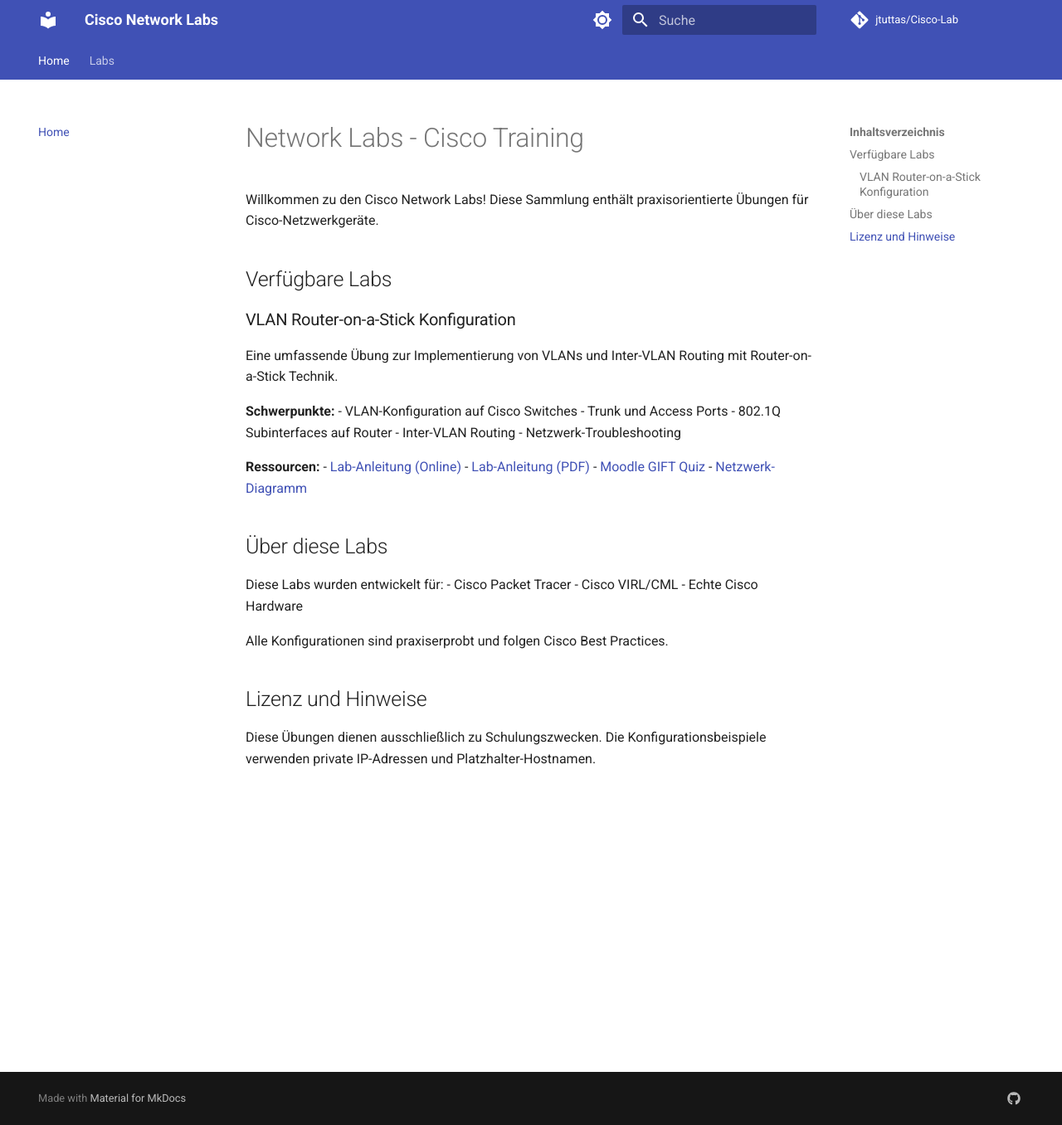
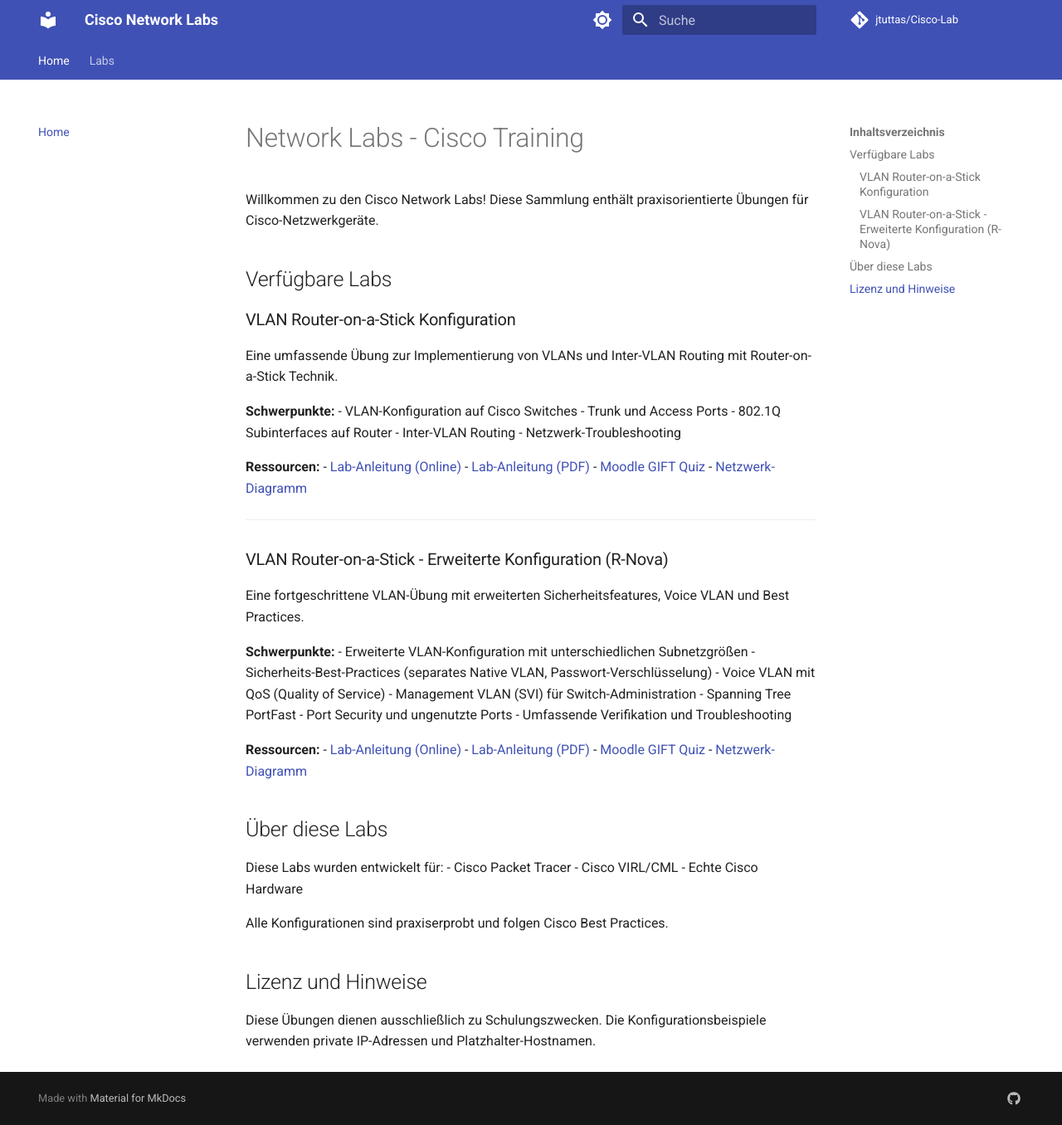
Before and after one commit to jtuttas/Cisco-Lab, an MkDocs documentation site: the page built from docs/index.md, in a window 1280 px wide and 1356 px high. Shown: the whole window at 83% size. Built offline with MkDocs 1.6.1 and Material for MkDocs 9.7.7, drawn with Linux system fonts in a browser that asks for light colours; comment, search, counter and statistics services are not loaded.

Commit message:
Add missing VLAN Advanced-Nova lab to docs/index.md to fix 404 errors
Co-authored-by: jtuttas <3327742+jtuttas@users.noreply.github.com>

```diff
--- a/docs/index.md
+++ b/docs/index.md
@@ -21,6 +21,27 @@ Eine umfassende Übung zur Implementierung von VLANs und Inter-VLAN Routing mit
 - [Moodle GIFT Quiz](labs/vlan-router-on-stick/quiz.gift)
 - [Netzwerk-Diagramm](labs/vlan-router-on-stick/diagram.png)
 
+---
+
+### VLAN Router-on-a-Stick - Erweiterte Konfiguration (R-Nova)
+
+Eine fortgeschrittene VLAN-Übung mit erweiterten Sicherheitsfeatures, Voice VLAN und Best Practices.
+
+**Schwerpunkte:**
+- Erweiterte VLAN-Konfiguration mit unterschiedlichen Subnetzgrößen
+- Sicherheits-Best-Practices (separates Native VLAN, Passwort-Verschlüsselung)
+- Voice VLAN mit QoS (Quality of Service)
+- Management VLAN (SVI) für Switch-Administration
+- Spanning Tree PortFast
+- Port Security und ungenutzte Ports
+- Umfassende Verifikation und Troubleshooting
+
+**Ressourcen:**
+- [Lab-Anleitung (Online)](labs/vlan-advanced-nova/index.md)
+- [Lab-Anleitung (PDF)](labs/vlan-advanced-nova/lab.pdf)
+- [Moodle GIFT Quiz](labs/vlan-advanced-nova/quiz.gift)
+- [Netzwerk-Diagramm](labs/vlan-advanced-nova/diagram.png)
+
 ## Über diese Labs
 
 Diese Labs wurden entwickelt für:
```
